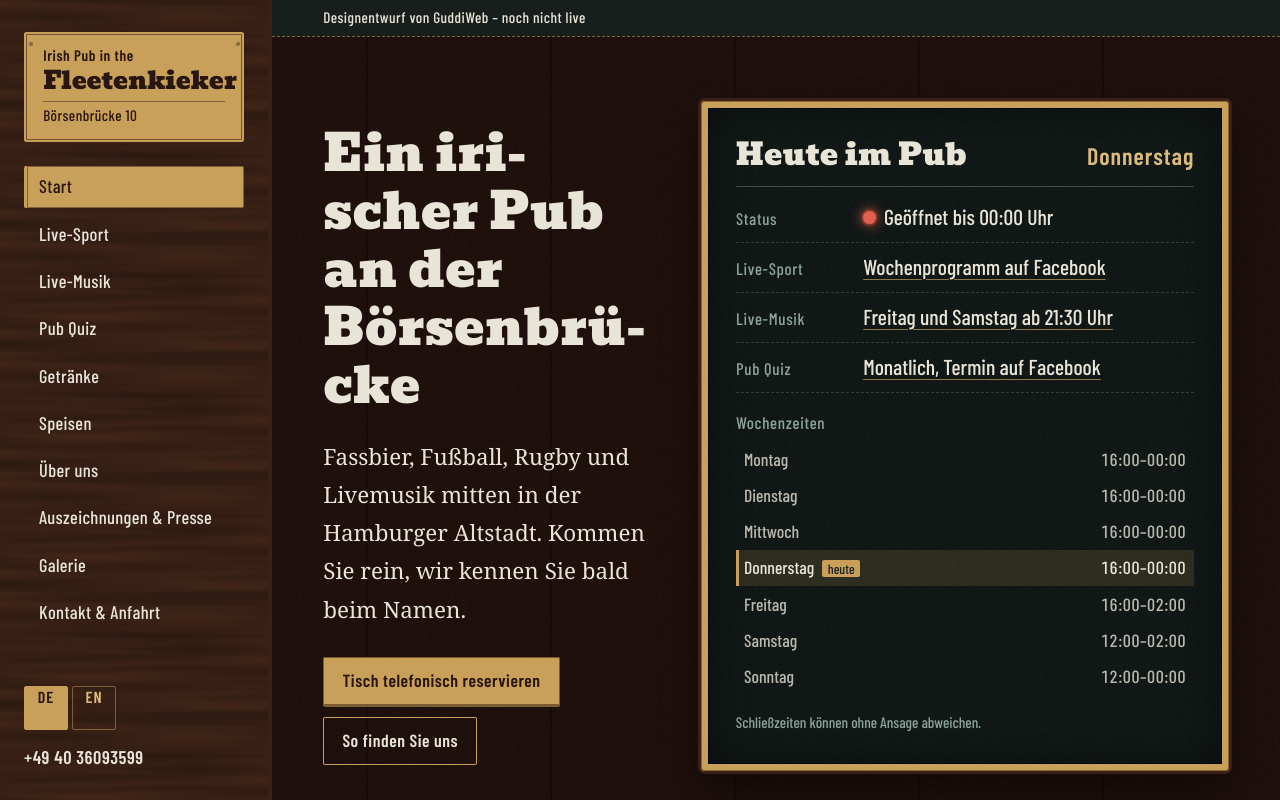
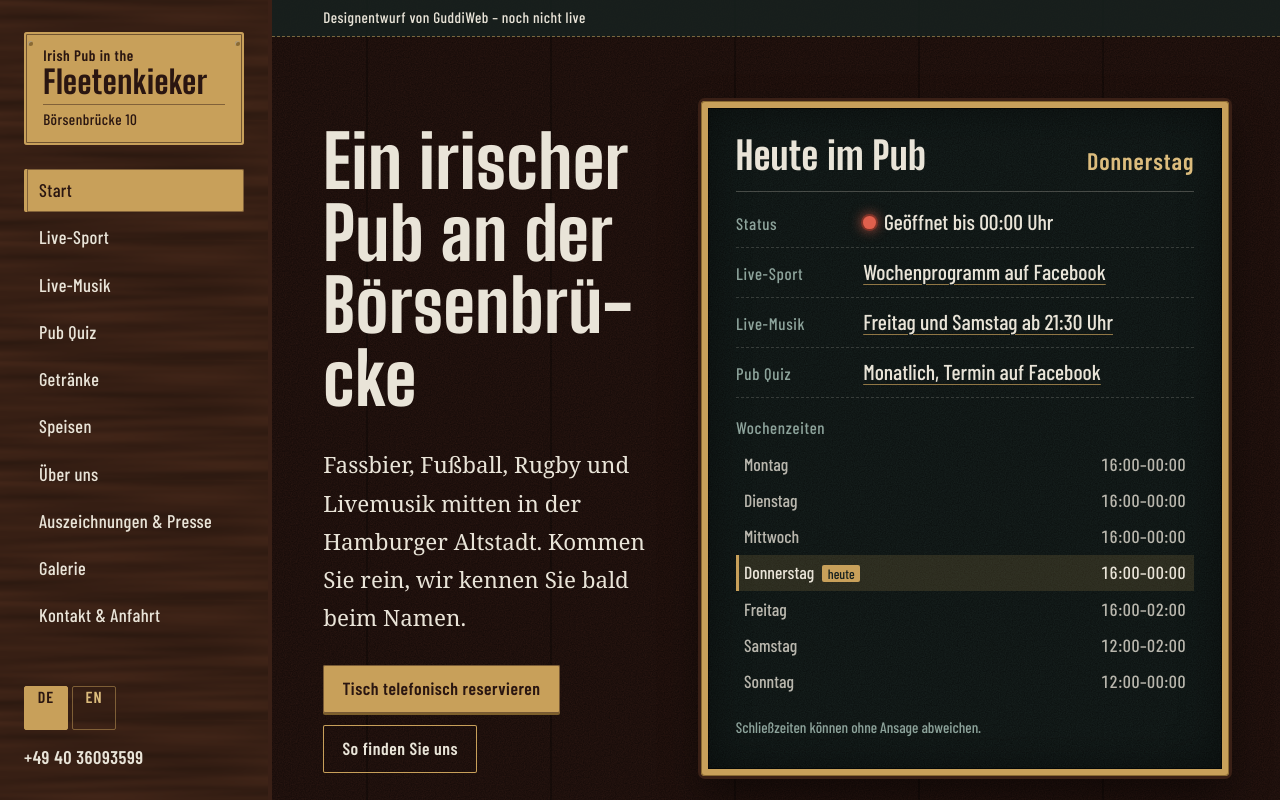
Before and after one commit to SubmissionOS/irish-pub, an Astro site: page / in a window 1280 px wide. Shown: the top 800 px of the page. Built offline with nearby package versions, Linux system fonts and the light colour scheme; Astro itself is replaced by a stand-in of ours.

Commit message:
Feinschliff-2-Schrift: Big Shoulders Display für Überschriften, Uncial Antiqua als Akzent, Bevan entfernt
Co-Authored-By: Claude Opus 5.5 <noreply@anthropic.com>

```diff
--- a/package.json
+++ b/package.json
@@ -13,7 +13,8 @@
     "@astrojs/sitemap": "^3.7.4",
     "@fontsource-variable/source-serif-4": "^5.3.0",
     "@fontsource/barlow-condensed": "^5.3.0",
-    "@fontsource/bevan": "^5.3.0",
+    "@fontsource/big-shoulders-display": "^5.3.0",
+    "@fontsource/uncial-antiqua": "^5.3.0",
     "astro": "^7.3.8",
     "typescript": "^7.0.2"
   }
--- a/src/layouts/Layout.astro
+++ b/src/layouts/Layout.astro
@@ -1,10 +1,13 @@
 ---
-import '@fontsource/bevan/400.css';
 import '@fontsource-variable/source-serif-4/index.css';
 import '@fontsource/barlow-condensed/500.css';
 import '@fontsource/barlow-condensed/600.css';
+import '@fontsource/big-shoulders-display/700';
+import '@fontsource/big-shoulders-display/800';
+import '@fontsource/uncial-antiqua/400';
 import '../styles/global.css';
 // FEINSCHLIFF-START
+import '../styles/schrift.css';
 import '../styles/feinschliff.css';
 // FEINSCHLIFF-ENDE
 import site from '../content/site.json';
--- /dev/null
+++ b/src/styles/schrift.css
@@ -0,0 +1,28 @@
+/* FEINSCHLIFF-START: schrift.css (Teil 2). Alle Schrift-Entscheidungen an einer Stelle. */
+:root {
+  --f-display: 'Big Shoulders Display', 'Arial Narrow', sans-serif;
+  --f-akzent: 'Uncial Antiqua', 'Georgia', serif;
+  --f-text: 'Source Serif 4 Variable', 'Georgia', serif;
+  --f-board: 'Barlow Condensed', 'Arial Narrow', sans-serif;
+  /* Altname aus global.css zeigt jetzt auf die neue Überschriftenschrift */
+  --f-sign: var(--f-display);
+}
+
+h1, h2, h3 { font-family: var(--f-display); font-weight: 800; line-height: 1; letter-spacing: .01em; }
+h1 { font-size: clamp(2.9rem, 5.5vw + .8rem, 6.2rem); }
+.hero h1 { font-size: clamp(2.9rem, 4.4vw + 1rem, 5.6rem); max-width: 12ch; }
+h2 { font-size: clamp(2rem, 2.2vw + 1.2rem, 3.2rem); }
+h3 { font-size: clamp(1.4rem, .8vw + 1.1rem, 1.75rem); font-weight: 700; line-height: 1.1; }
+.band h2 { font-size: clamp(1.4rem, 1.2vw + 1rem, 1.9rem); }
+.foot h2 { font-size: 1.3rem; font-weight: 700; letter-spacing: .03em; }
+.legal h2 { font-size: 1.7rem; }
+
+.plaque__name { font-family: var(--f-display); font-weight: 800; font-size: 1.45rem; line-height: 1; letter-spacing: .02em; }
+@media (min-width: 64rem) { .plaque__name { font-size: 2rem; } }
+.musician__name { font-family: var(--f-display); font-weight: 700; font-size: 1.25rem; letter-spacing: .02em; }
+.board__title { font-weight: 800; font-size: clamp(1.8rem, 2vw + 1.1rem, 2.4rem); }
+
+/* Irische Akzentschrift: nur Gruß und irische Zweitwörter */
+.akzent, .welcome__title { font-family: var(--f-akzent); font-weight: 400; letter-spacing: 0; }
+.welcome__title { line-height: 1.15; font-size: clamp(2rem, 3vw + .8rem, 3.2rem); }
+/* FEINSCHLIFF-ENDE */
```
Also changed, not shown: 1 other file.
